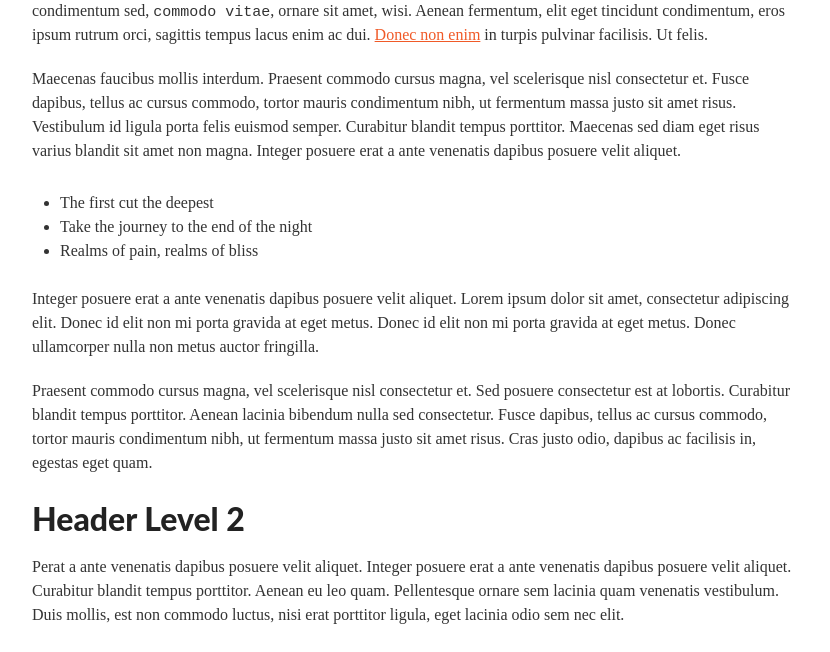
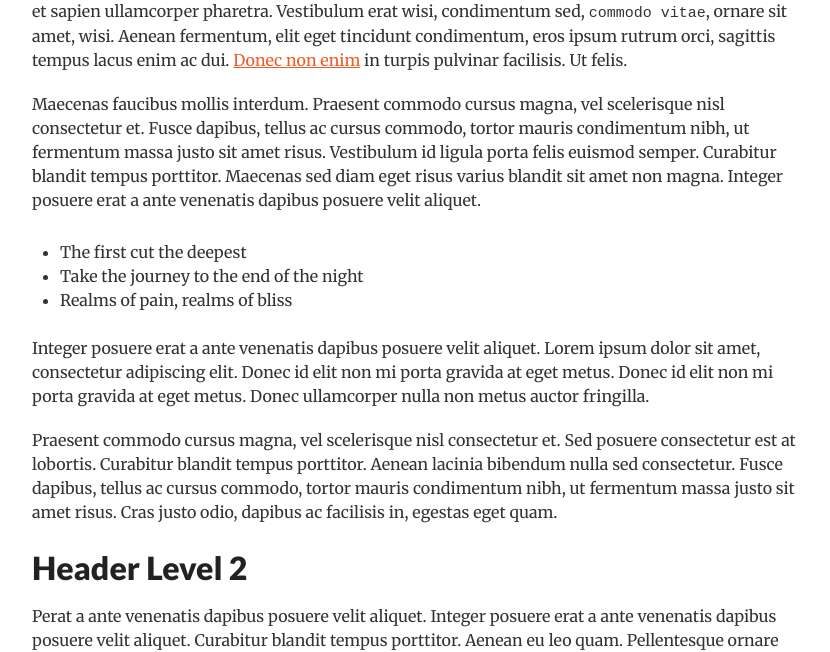
Before and after one commit to davidpots/fretmonster, a plain HTML site: page sandbox.html in a window 1280 px wide. Shown: the part 225-877 px from the top of the page, without its empty margins (224-1054 px from the left). Drawn offline with nearby package versions, Linux system fonts and the light colour scheme; files whose address does not match are found by name.

Commit message:
Adds the google font update to the sandbox

```diff
--- a/sandbox.html
+++ b/sandbox.html
@@ -15,7 +15,7 @@
         <link rel="stylesheet" href="css/main.css">
 
         <!-- Google Fonts -->
-        <link href='http://fonts.googleapis.com/css?family=Open+Sans:300italic,400italic,600italic,700italic,800italic,400,300,600,700,800' rel='stylesheet' type='text/css'>
+        <link href='http://fonts.googleapis.com/css?family=Lato:300,400,700,900|Merriweather:400,300italic,300,400italic,700,700italic,900italic,900' rel='stylesheet' type='text/css'>
 
         <!-- Javascripts -->
         <script src="http://ajax.googleapis.com/ajax/libs/jquery/1.10.1/jquery.min.js"></script>
```
Also changed, not shown: index.html (+1 -0 lines).
